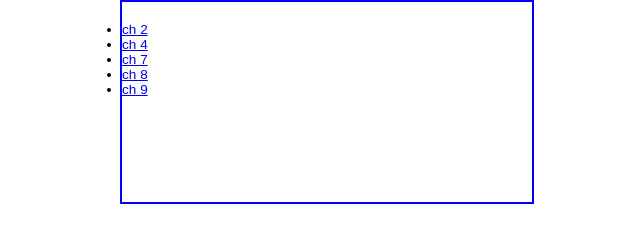
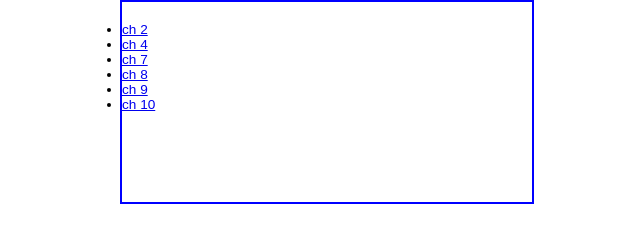
Before and after one commit to yohanajovani/ifsc3300, a plain HTML site: page index.html in a window 1280 px wide. Shown: the full height of the page, 313-953 px from the left. Drawn offline with Linux system fonts and the light colour scheme; files that its build step writes are made by us from their sources.

Commit message:
added ch10 in index.html

```diff
--- a/index.html
+++ b/index.html
@@ -13,6 +13,7 @@
         <li><a href="/ch7/rollover/index.html">ch 7</a></li>
         <li><a href="/ch8/index.html">ch 8</a></li>
         <li><a href="/ch9/index.html">ch 9</a></li>
+        <li><a href="./ch10/index.html">ch 10</a></li>
     </ul>
 </body>
 </html>
```
